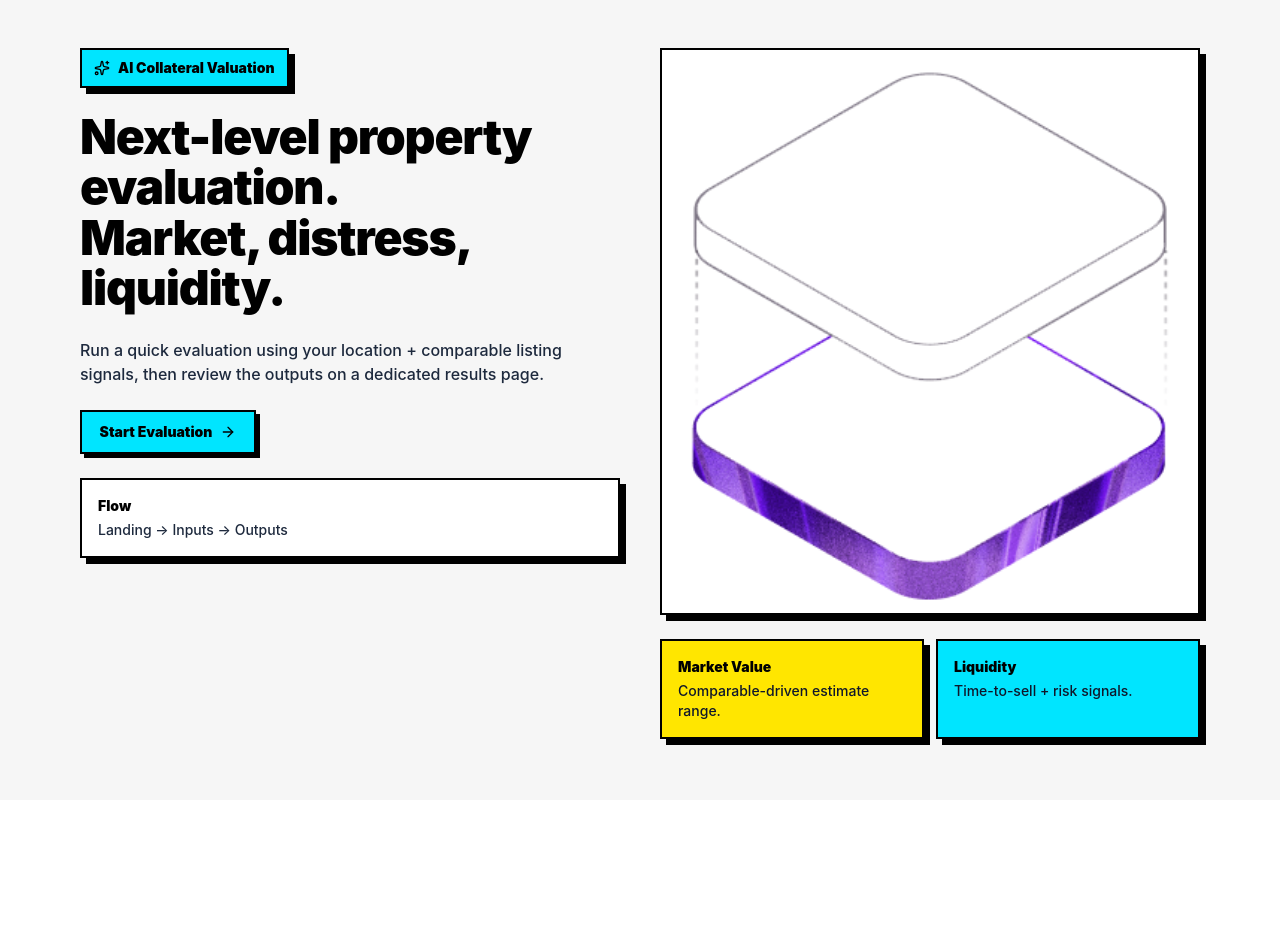
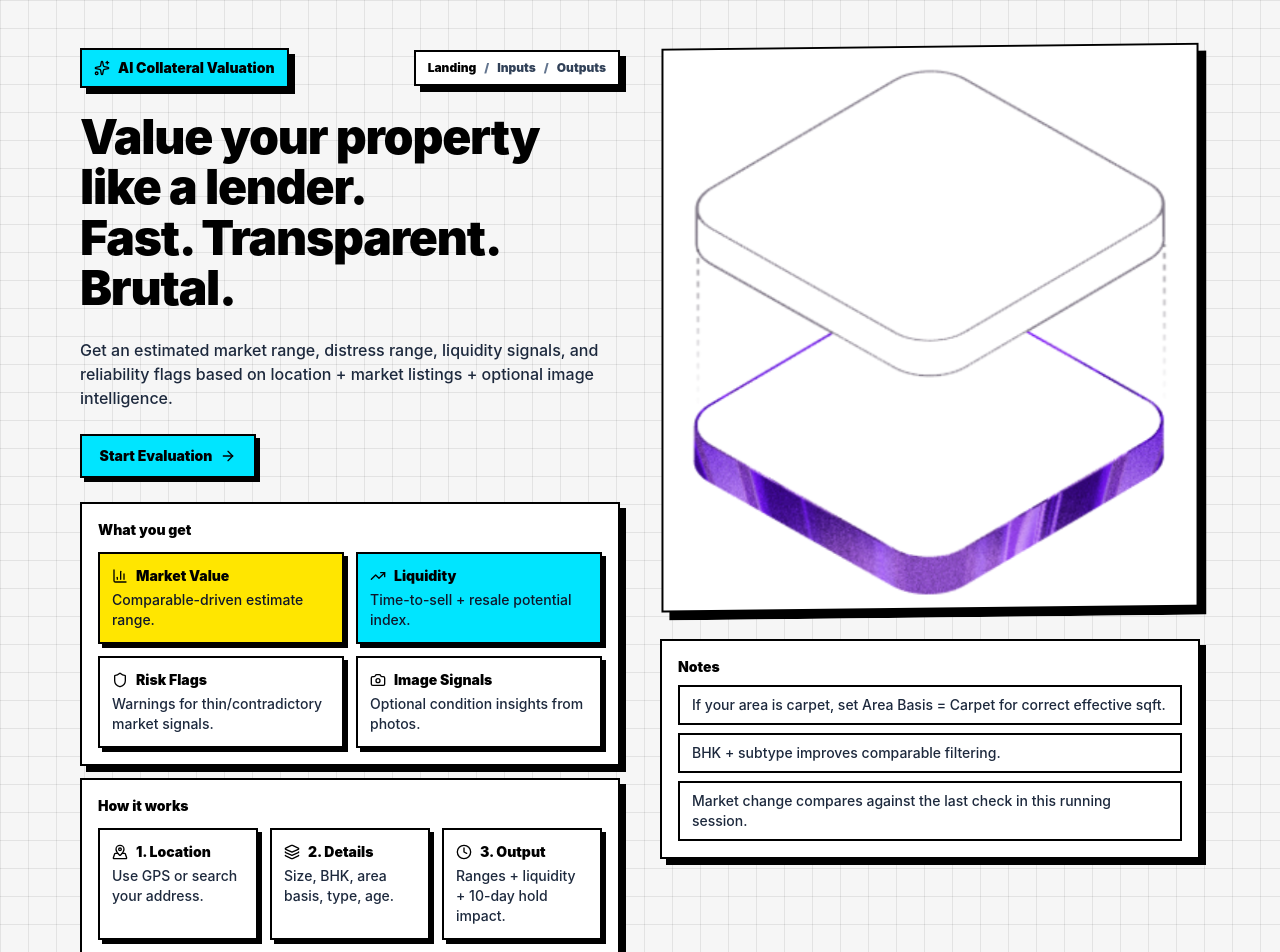
Before and after one commit to ParamPatel14/AI-Powered-Collateral-Valuation-and-Liquidity-Evaluation, a React (Vite) app in the folder client/: page / in a window 1280 px wide. Shown: the top 952 px of the page. Before the commit the page ends 800 px from the top, so only its background shows below. Built offline with nearby package versions, Linux system fonts and the light colour scheme; no server answers.

Commit message:
PropertyEvaluation Index

```diff
--- a/client/src/App.tsx
+++ b/client/src/App.tsx
@@ -1,4 +1,5 @@
 import { useEffect, useState } from 'react'
+import { AnimatePresence, motion } from 'framer-motion'
 
 import {
   InputsPage,
@@ -35,9 +36,22 @@ function App() {
     setRoute(to)
   }
 
-  if (route === '/inputs') return <InputsPage navigate={navigate} />
-  if (route === '/outputs') return <OutputsPage navigate={navigate} />
-  return <LandingPage navigate={navigate} />
+  return (
+    <AnimatePresence mode="wait">
+      <motion.div
+        key={route}
+        initial={{ opacity: 0, rotateX: 8, y: 12 }}
+        animate={{ opacity: 1, rotateX: 0, y: 0 }}
+        exit={{ opacity: 0, rotateX: -6, y: -10 }}
+        transition={{ duration: 0.22 }}
+        style={{ perspective: 1200, transformStyle: 'preserve-3d' }}
+      >
+        {route === '/inputs' && <InputsPage navigate={navigate} />}
+        {route === '/outputs' && <OutputsPage navigate={navigate} />}
+        {route === '/' && <LandingPage navigate={navigate} />}
+      </motion.div>
+    </AnimatePresence>
+  )
 }
 
 export default App
--- a/client/src/pages/PropertyEvaluationPage.tsx
+++ b/client/src/pages/PropertyEvaluationPage.tsx
@@ -1,7 +1,20 @@
-import { useEffect, useMemo, useState } from 'react'
+import { useEffect, useMemo, useState, type CSSProperties } from 'react'
 import axios from 'axios'
 import { motion } from 'framer-motion'
-import { ArrowLeft, ArrowRight, MapPin, RefreshCw, Sparkles } from 'lucide-react'
+import {
+  ArrowLeft,
+  ArrowRight,
+  BarChart3,
+  Camera,
+  Clock,
+  Layers,
+  MapPin,
+  MapPinned,
+  RefreshCw,
+  Shield,
+  Sparkles,
+  TrendingUp,
+} from 'lucide-react'
 
 import heroImage from '../assets/hero.png'
 import { AddressAutocomplete } from '../components/AddressAutocomplete'
@@ -74,13 +87,20 @@ function writeJson(key: string, value: unknown) {
   }
 }
 
+const PAGE_BG: CSSProperties = {
+  backgroundColor: '#F6F6F6',
+  backgroundImage:
+    'linear-gradient(rgba(0,0,0,0.08) 1px, transparent 1px), linear-gradient(90deg, rgba(0,0,0,0.08) 1px, transparent 1px)',
+  backgroundSize: '28px 28px',
+}
+
 export function LandingPage({ navigate }: { navigate: Navigate }) {
   const hasOutput = useMemo(() => {
     return Boolean(readJson<PropertyEvaluationResponse>(STORAGE_EVAL_RESULT_KEY))
   }, [])
 
   return (
-    <div className="min-h-screen bg-[#F6F6F6] text-black">
+    <div className="min-h-screen text-black" style={PAGE_BG}>
       <div className="mx-auto grid w-full max-w-6xl gap-10 px-4 py-12 md:grid-cols-2">
         <motion.div
           initial={{ opacity: 0, y: 10 }}
@@ -88,20 +108,30 @@ export function LandingPage({ navigate }: { navigate: Navigate }) {
           transition={{ duration: 0.35 }}
           className="grid content-start gap-6"
         >
+          <div className="flex flex-wrap items-center justify-between gap-3">
             <div className="inline-flex w-fit items-center gap-2 border-2 border-black bg-[#00E5FF] px-3 py-2 text-sm font-black shadow-[6px_6px_0_0_#000]">
               <Sparkles className="h-4 w-4" />
               AI Collateral Valuation
             </div>
 
+            <div className="inline-flex items-center gap-2 border-2 border-black bg-white px-3 py-2 text-xs font-black shadow-[6px_6px_0_0_#000]">
+              Landing
+              <span className="text-slate-500">/</span>
+              <span className="text-slate-700">Inputs</span>
+              <span className="text-slate-500">/</span>
+              <span className="text-slate-700">Outputs</span>
+            </div>
+          </div>
+
           <h1 className="text-4xl font-black leading-[1.05] tracking-tight md:text-5xl">
-            Next-level property evaluation.
+            Value your property like a lender.
             <br />
-            Market, distress, liquidity.
+            Fast. Transparent. Brutal.
           </h1>
 
           <p className="max-w-prose text-base font-medium text-slate-800">
-            Run a quick evaluation using your location + comparable listing signals, then
-            review the outputs on a dedicated results page.
+            Get an estimated market range, distress range, liquidity signals, and reliability
+            flags based on location + market listings + optional image intelligence.
           </p>
 
           <div className="flex flex-wrap gap-3">
@@ -123,12 +153,80 @@ export function LandingPage({ navigate }: { navigate: Navigate }) {
             )}
           </div>
 
-          <div className="grid gap-2">
+          <div className="grid gap-3">
             <div className="border-2 border-black bg-white p-4 shadow-[6px_6px_0_0_#000]">
-              <p className="text-sm font-black">Flow</p>
+              <p className="text-sm font-black">What you get</p>
+              <div className="mt-3 grid gap-3 md:grid-cols-2">
+                <div className="border-2 border-black bg-[#FFE600] p-3 shadow-[4px_4px_0_0_#000]">
+                  <div className="flex items-center gap-2">
+                    <BarChart3 className="h-4 w-4" />
+                    <p className="text-sm font-black">Market Value</p>
+                  </div>
+                  <p className="mt-1 text-sm font-medium text-slate-900">
+                    Comparable-driven estimate range.
+                  </p>
+                </div>
+                <div className="border-2 border-black bg-[#00E5FF] p-3 shadow-[4px_4px_0_0_#000]">
+                  <div className="flex items-center gap-2">
+                    <TrendingUp className="h-4 w-4" />
+                    <p className="text-sm font-black">Liquidity</p>
+                  </div>
+                  <p className="mt-1 text-sm font-medium text-slate-900">
+                    Time-to-sell + resale potential index.
+                  </p>
+                </div>
+                <div className="border-2 border-black bg-white p-3 shadow-[4px_4px_0_0_#000]">
+                  <div className="flex items-center gap-2">
+                    <Shield className="h-4 w-4" />
+                    <p className="text-sm font-black">Risk Flags</p>
+                  </div>
                   <p className="mt-1 text-sm font-medium text-slate-800">
-                Landing → Inputs → Outputs
+                    Warnings for thin/contradictory market signals.
                   </p>
+                </div>
+                <div className="border-2 border-black bg-white p-3 shadow-[4px_4px_0_0_#000]">
+                  <div className="flex items-center gap-2">
+                    <Camera className="h-4 w-4" />
+                    <p className="text-sm font-black">Image Signals</p>
+                  </div>
+                  <p className="mt-1 text-sm font-medium text-slate-800">
+                    Optional condition insights from photos.
+                  </p>
+                </div>
+              </div>
+            </div>
+
+            <div className="border-2 border-black bg-white p-4 shadow-[6px_6px_0_0_#000]">
+              <p className="text-sm font-black">How it works</p>
+              <div className="mt-3 grid gap-3 md:grid-cols-3">
+                <div className="border-2 border-black bg-white p-3 shadow-[4px_4px_0_0_#000]">
+                  <div className="flex items-center gap-2">
+                    <MapPinned className="h-4 w-4" />
+                    <p className="text-sm font-black">1. Location</p>
+                  </div>
+                  <p className="mt-1 text-sm font-medium text-slate-800">
+                    Use GPS or search your address.
+                  </p>
+                </div>
+                <div className="border-2 border-black bg-white p-3 shadow-[4px_4px_0_0_#000]">
+                  <div className="flex items-center gap-2">
+                    <Layers className="h-4 w-4" />
+                    <p className="text-sm font-black">2. Details</p>
+                  </div>
+                  <p className="mt-1 text-sm font-medium text-slate-800">
+                    Size, BHK, area basis, type, age.
+                  </p>
+                </div>
+                <div className="border-2 border-black bg-white p-3 shadow-[4px_4px_0_0_#000]">
+                  <div className="flex items-center gap-2">
+                    <Clock className="h-4 w-4" />
+                    <p className="text-sm font-black">3. Output</p>
+                  </div>
+                  <p className="mt-1 text-sm font-medium text-slate-800">
+                    Ranges + liquidity + 10-day hold impact.
+                  </p>
+                </div>
+              </div>
             </div>
           </div>
         </motion.div>
@@ -139,27 +237,53 @@ export function LandingPage({ navigate }: { navigate: Navigate }) {
           transition={{ duration: 0.35, delay: 0.05 }}
           className="grid content-start gap-6"
         >
-          <div className="border-2 border-black bg-white p-3 shadow-[6px_6px_0_0_#000]">
+          <motion.div
+            className="relative"
+            style={{ perspective: 1400, transformStyle: 'preserve-3d' }}
+            initial={{ opacity: 0, rotateY: -14, rotateX: 10, y: 8 }}
+            animate={{ opacity: 1, rotateY: -6, rotateX: 6, y: 0 }}
+            transition={{ duration: 0.5, ease: 'easeOut' }}
+            whileHover={{ rotateY: 2, rotateX: 2 }}
+          >
+            <motion.div
+              className="absolute left-6 top-6 h-[360px] w-[280px] border-2 border-black bg-[#FFE600] shadow-[6px_6px_0_0_#000]"
+              style={{ transform: 'translateZ(-60px) rotate(-4deg)' }}
+              animate={{ y: [0, -6, 0] }}
+              transition={{ duration: 4.2, repeat: Infinity, ease: 'easeInOut' }}
+            />
+            <motion.div
+              className="absolute left-10 top-10 h-[360px] w-[280px] border-2 border-black bg-[#00E5FF] shadow-[6px_6px_0_0_#000]"
+              style={{ transform: 'translateZ(-30px) rotate(3deg)' }}
+              animate={{ y: [0, 8, 0] }}
+              transition={{ duration: 5.1, repeat: Infinity, ease: 'easeInOut' }}
+            />
+            <motion.div
+              className="relative border-2 border-black bg-white p-3 shadow-[8px_8px_0_0_#000]"
+              animate={{ y: [0, -10, 0] }}
+              transition={{ duration: 4.6, repeat: Infinity, ease: 'easeInOut' }}
+              style={{ transform: 'translateZ(0px)' }}
+            >
               <img
                 src={heroImage}
                 alt="Property evaluation"
                 className="h-auto w-full object-cover"
               />
-          </div>
+            </motion.div>
+          </motion.div>
 
-          <div className="grid gap-3 md:grid-cols-2">
-            <div className="border-2 border-black bg-[#FFE600] p-4 shadow-[6px_6px_0_0_#000]">
-              <p className="text-sm font-black">Market Value</p>
-              <p className="mt-1 text-sm font-medium text-slate-900">
-                Comparable-driven estimate range.
-              </p>
-            </div>
-            <div className="border-2 border-black bg-[#00E5FF] p-4 shadow-[6px_6px_0_0_#000]">
-              <p className="text-sm font-black">Liquidity</p>
-              <p className="mt-1 text-sm font-medium text-slate-900">
-                Time-to-sell + risk signals.
-              </p>
-            </div>
+          <div className="border-2 border-black bg-white p-4 shadow-[6px_6px_0_0_#000]">
+            <p className="text-sm font-black">Notes</p>
+            <ul className="mt-2 grid gap-2 text-sm font-medium text-slate-800">
+              <li className="border-2 border-black bg-white px-3 py-2">
+                If your area is carpet, set Area Basis = Carpet for correct effective sqft.
+              </li>
+              <li className="border-2 border-black bg-white px-3 py-2">
+                BHK + subtype improves comparable filtering.
+              </li>
+              <li className="border-2 border-black bg-white px-3 py-2">
+                Market change compares against the last check in this running session.
+              </li>
+            </ul>
           </div>
         </motion.div>
       </div>
@@ -272,7 +396,7 @@ export function InputsPage({ navigate }: { navigate: Navigate }) {
   }
 
   return (
-    <div className="min-h-screen bg-[#F6F6F6] text-black">
+    <div className="min-h-screen text-black" style={PAGE_BG}>
       <div className="mx-auto flex w-full max-w-5xl flex-col gap-6 px-4 py-10">
         <motion.header
           initial={{ opacity: 0, y: 12 }}
@@ -408,7 +532,7 @@ export function OutputsPage({ navigate }: { navigate: Navigate }) {
   }
 
   return (
-    <div className="min-h-screen bg-[#F6F6F6] text-black">
+    <div className="min-h-screen text-black" style={PAGE_BG}>
       <div className="mx-auto flex w-full max-w-6xl flex-col gap-6 px-4 py-10">
         <div className="flex flex-wrap items-center justify-between gap-3">
           <div className="flex items-center gap-3">
```
Lines whose indentation alone changed are shown as unchanged.
